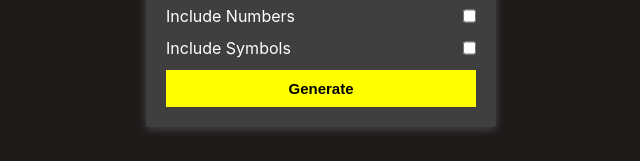
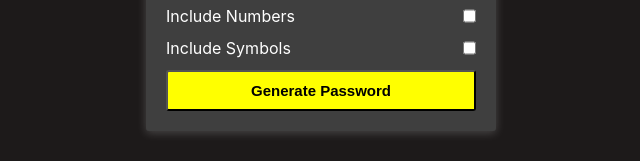
Before and after one commit to chrisclarkedev/rand_pass_gen, a React (Create React App) app: page / in a window 1280 px wide. Shown: the part 449-610 px from the top of the page, without its empty margins (319-959 px from the left). Built offline with nearby package versions, Linux system fonts and the light colour scheme.

Commit message:
created component that will hold all the character list variables, created arrow function for handlegeneratepassword

```diff
--- a/src/App.css
+++ b/src/App.css
@@ -52,7 +52,7 @@
 
 .generatorBtn {
   background: yellow;
-  border: none;
+  border-radius: 3px;
   display: block;
   width: 100%;
   padding: 10px;
--- a/src/App.js
+++ b/src/App.js
@@ -1,4 +1,10 @@
 import React, { useState } from 'react';
+import {
+  numbers,
+  upperCaseLetters,
+  lowerCaseLetters,
+  specialCharacters,
+} from './components/Characters';
 import './App.css';
 
 function App() {
@@ -16,6 +22,31 @@ function App() {
   const [includeLowercase, setIncludeLowercase] = useState(false);
   const [includeNumbers, setIncludeNumbers] = useState(false);
   const [includeSymbols, setIncludeSymbols] = useState(false);
+
+  // HandleGeneratePassword is an event arrow function
+  // Variable characterlist set to empty string
+  // If statement block that will  check if the user has checked any of the optional boxes
+  const handleGeneratePassword = (e) => {
+    let characterList = '';
+
+    if (includeLowercase) {
+      characterList = characterList + lowerCaseLetters;
+    }
+
+    if (includeUppercase) {
+      characterList = characterList + upperCaseLetters;
+    }
+
+    if (includeNumbers) {
+      characterList = characterList + numbers;
+    }
+
+    if (includeSymbols) {
+      characterList = characterList + specialCharacters;
+    }
+
+    setPassword(characterList);
+  };
 
   return (
     <div className="App">
@@ -92,7 +123,9 @@ function App() {
               name="include-symbols"
             />
           </div>
-          <button className="generatorBtn">Generate</button>
+          <button onClick={handleGeneratePassword} className="generatorBtn">
+            Generate Password
+          </button>
         </div>
       </div>
     </div>
--- /dev/null
+++ b/src/components/Characters.js
@@ -0,0 +1,4 @@
+export const numbers = '0123456789';
+export const upperCaseLetters = 'ABCDEFGHIJKLMNOPQRSTUVWXYZ';
+export const lowerCaseLetters = 'abcdefghijklmnopqrstuvwxyz';
+export const specialCharacters = '~!@#$%^&*()_+{}|:><?[]';
```
